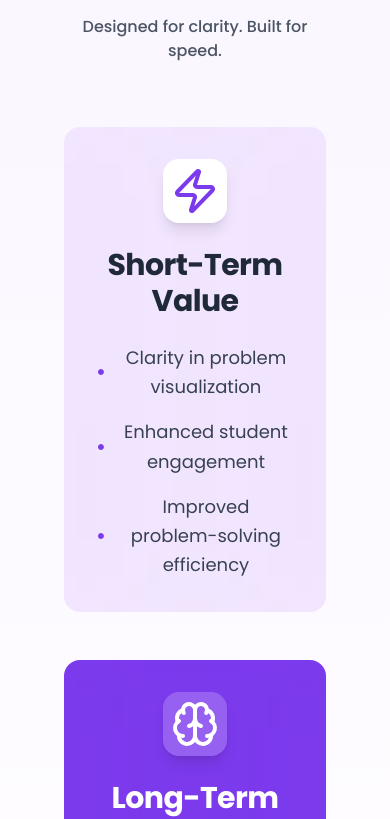
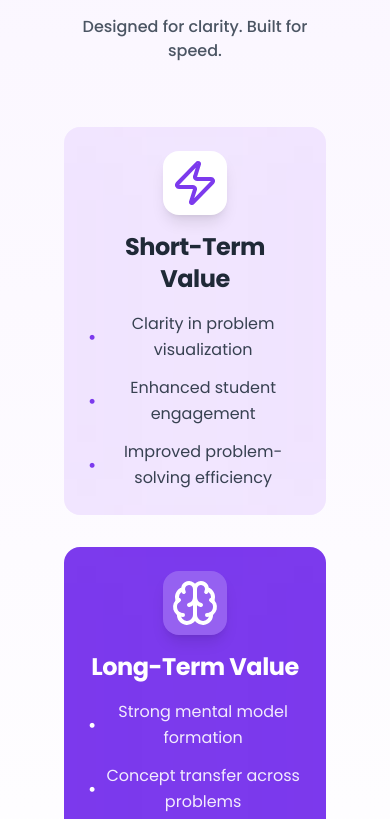
Before and after one commit to sparked-viz/viz-landingpage, a React (Vite) app: page / in a window 390 px wide. Shown: the part 1100-1919 px from the top of the page. Built offline with nearby package versions, Linux system fonts and the light colour scheme.

Commit message:
Reduce font sizes and spacing for value props on mobile

```diff
--- a/src/components/ValueProp.tsx
+++ b/src/components/ValueProp.tsx
@@ -51,7 +51,7 @@ export const ValueProp: React.FC = () => {
                     </motion.p>
                 </div>
 
-                <div className="max-w-5xl mx-auto space-y-12 sm:space-y-16 px-4">
+                <div className="max-w-5xl mx-auto space-y-8 sm:space-y-12 md:space-y-16 px-4">
                     {features.map((feature, index) => (
                         <motion.div
                             key={index}
@@ -59,12 +59,12 @@ export const ValueProp: React.FC = () => {
                             whileInView={{ opacity: 1, y: 0 }}
                             viewport={{ once: true }}
                             transition={{ delay: index * 0.15 }}
-                            className={`${feature.bgColor} ${feature.borderColor} border-3 sm:border-4 rounded-2xl sm:rounded-3xl p-8 sm:p-12 md:p-16 relative overflow-hidden`}
+                            className={`${feature.bgColor} ${feature.borderColor} border-3 sm:border-4 rounded-2xl sm:rounded-3xl p-6 sm:p-10 md:p-16 relative overflow-hidden`}
                         >
                             {/* Background glow effect */}
                             <div className="absolute -inset-8 bg-gradient-to-r from-primary/10 via-transparent to-primary/10 blur-3xl opacity-50 pointer-events-none"></div>
 
-                            <div className="relative text-center space-y-6 sm:space-y-8">
+                            <div className="relative text-center space-y-4 sm:space-y-6 md:space-y-8">
                                 {/* Icon */}
                                 <div className="flex justify-center">
                                     <div className={`w-16 sm:w-20 h-16 sm:h-20 rounded-2xl ${index === 1 ? 'bg-white/20' : 'bg-white'} flex items-center justify-center shadow-lg`}>
@@ -73,15 +73,15 @@ export const ValueProp: React.FC = () => {
                                 </div>
 
                                 {/* Title */}
-                                <h3 className={`text-3xl sm:text-4xl md:text-5xl font-bold ${feature.textColor || 'text-gray-800'}`}>
+                                <h3 className={`text-2xl sm:text-3xl md:text-5xl font-bold ${feature.textColor || 'text-gray-800'}`}>
                                     {feature.title}
                                 </h3>
 
                                 {/* Benefits */}
-                                <ul className="space-y-4 sm:space-y-5 max-w-3xl mx-auto">
+                                <ul className="space-y-3 sm:space-y-4 md:space-y-5 max-w-3xl mx-auto">
                                     {feature.benefits.map((benefit, i) => (
-                                        <li key={i} className={`text-lg sm:text-xl md:text-2xl leading-relaxed flex items-center justify-center gap-3 sm:gap-4 ${feature.textColor ? 'text-white/90' : 'text-gray-700'}`}>
-                                            <span className={`text-2xl sm:text-3xl ${feature.textColor ? 'text-white' : 'text-primary'}`}>•</span>
+                                        <li key={i} className={`text-base sm:text-lg md:text-2xl leading-relaxed flex items-center justify-center gap-2 sm:gap-3 md:gap-4 ${feature.textColor ? 'text-white/90' : 'text-gray-700'}`}>
+                                            <span className={`text-xl sm:text-2xl md:text-3xl ${feature.textColor ? 'text-white' : 'text-primary'}`}>•</span>
                                             <span>{benefit}</span>
                                         </li>
                                     ))}
```
Also changed, not shown: 1 other file (tests, documents, lock files or other folders).
